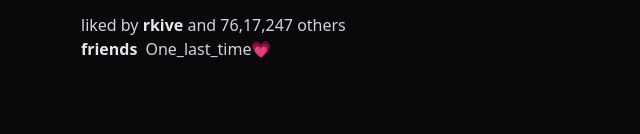
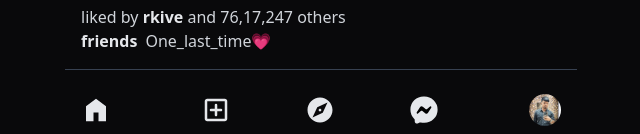
Before and after one commit to Vasanth-R27/Instagram-UI-TailwindCSS, a website built with Vite: page index.html in a window 1280 px wide. Shown: the part 2523-2657 px from the top of the page, without its empty margins (319-959 px from the left). Before the commit the page ends 2584 px from the top, so only its background shows below. Built offline with nearby package versions, Linux system fonts and the light colour scheme.

Commit message:
added footer section

```diff
--- a/index.html
+++ b/index.html
@@ -99,7 +99,7 @@
   <!-- post-section -->
   <section>
     <!-- post-1 -->
-    <div class="mx-5 py-6 flex items-center justify-between">
+    <div class="mx-5 py-5 flex items-center justify-between">
       <div class="flex items-center justify-between space-x-4">
         <img src="./assets/images/messi-img-story.jpeg" alt="Messi"
           class="w-12 h-12 rounded-full border bg-gradient-to-tr from-yellow-500 via-red-500 to-purple-500 p-0.5">
@@ -462,6 +462,66 @@
   </section>
 
 
+  <!-- bottom-horizontal-line -->
+  <hr class="border-gray-700 my-4">
+
+
+  <!--footer-->
+  <section class="flex items-center justify-between space-x-4 mt-2 ">
+
+
+    <!-- home-icons -->
+    <a href="">
+      <div class="px-4 py-2">
+        <svg xmlns="http://www.w3.org/2000/svg" width="30" height="30" viewBox="0 0 24 24"
+          class="fill-current text-gray-200">
+          <title>Home</title>
+          <path d="M4 21V9l8-6l8 6v12h-6v-7h-4v7z" />
+        </svg>
+      </div>
+    </a>
+
+    <!--New-post-icons -->
+    <a href="">
+      <div>
+        <svg xmlns="http://www.w3.org/2000/svg" width="30" height="30" viewBox="0 0 24 24">
+          <title>New post</title>
+          <path fill="currentColor" class="text-gray-200 "
+            d="M11 13v3q0 .425.288.713T12 17q.425 0 .713-.288T13 16v-3h3q.425 0 .713-.288T17 12q0-.425-.288-.713T16 11h-3V8q0-.425-.288-.713T12 7q-.425 0-.713.288T11 8v3H8q-.425 0-.713.288T7 12q0 .425.288.713T8 13h3Zm-6 8q-.825 0-1.413-.588T3 19V5q0-.825.588-1.413T5 3h14q.825 0 1.413.588T21 5v14q0 .825-.588 1.413T19 21H5Zm0-2h14V5H5v14ZM5 5v14V5Z" />
+        </svg>
+      </div>
+    </a>
+
+
+    <!-- Explore-icons -->
+    <a href="">
+      <div>
+        <svg xmlns="http://www.w3.org/2000/svg" width="30" height="30" viewBox="0 0 24 24">
+          <title>Explore</title>
+          <path fill="currentColor" class="text-gray-200 "
+            d="M12 10.9c-.61 0-1.1.49-1.1 1.1s.49 1.1 1.1 1.1c.61 0 1.1-.49 1.1-1.1s-.49-1.1-1.1-1.1zM12 2C6.48 2 2 6.48 2 12s4.48 10 10 10s10-4.48 10-10S17.52 2 12 2zm2.19 12.19L6 18l3.81-8.19L18 6l-3.81 8.19z" />
+        </svg>
+      </div>
+    </a>
+
+    <!-- Messenger-icon -->
+    <svg aria-label="Messenger" class="x1lliihq x1n2onr6 x5n08af" fill="currentColor" height="30" role="img"
+      viewBox="0 0 24 24" width="30">
+      <title>Messenger</title>
+      <path fill="currentColor" class="text-gray-200 cursor-pointer"
+        d="M12.003 2.001a9.705 9.705 0 1 1 0 19.4 10.876 10.876 0 0 1-2.895-.384.798.798 0 0 0-.533.04l-1.984.876a.801.801 0 0 1-1.123-.708l-.054-1.78a.806.806 0 0 0-.27-.569 9.49 9.49 0 0 1-3.14-7.175 9.65 9.65 0 0 1 10-9.7Z"
+        fill="none" stroke="currentColor" stroke-miterlimit="10" stroke-width="1.739"></path>
+      <path
+        d="M17.79 10.132a.659.659 0 0 0-.962-.873l-2.556 2.05a.63.63 0 0 1-.758.002L11.06 9.47a1.576 1.576 0 0 0-2.277.42l-2.567 3.98a.659.659 0 0 0 .961.875l2.556-2.049a.63.63 0 0 1 .759-.002l2.452 1.84a1.576 1.576 0 0 0 2.278-.42Z"
+        fill-rule="evenodd"></path>
+    </svg>
+
+
+    <!-- my-profile -->
+    <div class="px-4 py-2 ">
+      <img src="./assets/images/My image.jpg" alt="vasanth" class="w-8 rounded-full cursor-pointer " title="profile">
+    </div>
+
 </body>
 
 </html>
```
